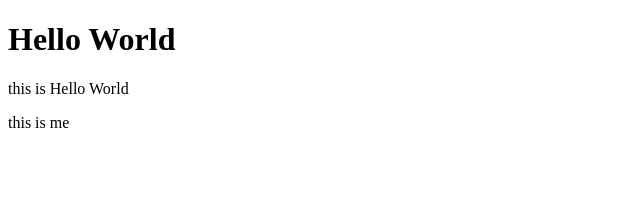
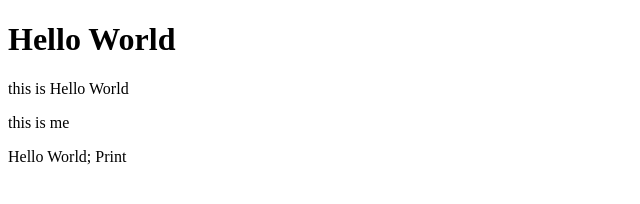
Before and after one commit to AbdullahMustajab711/localrepo, a plain HTML site: page hello.html in a window 1280 px wide. Shown: the whole page, without its empty margins (0-640 px from the left). Drawn offline with Linux system fonts and the light colour scheme.

Commit message:
HelloWorldPrint

```diff
--- a/hello.html
+++ b/hello.html
@@ -9,5 +9,6 @@
     <h1>Hello World</h1>
     <P>this is Hello World</P>
     <p>this is me</p>
+    <p>Hello World; Print</p>
 </body>
 </html>
```
